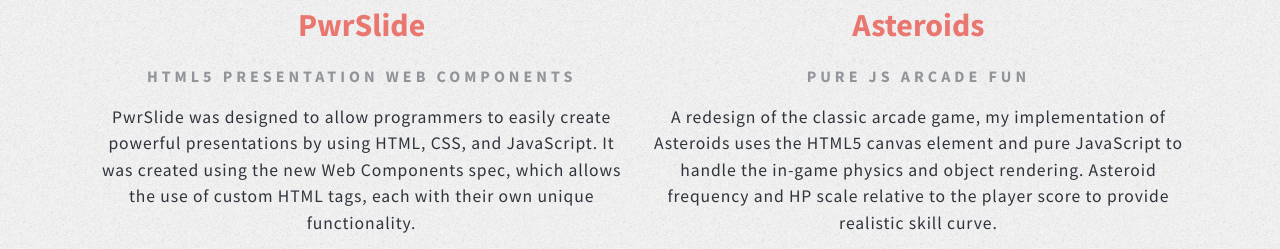
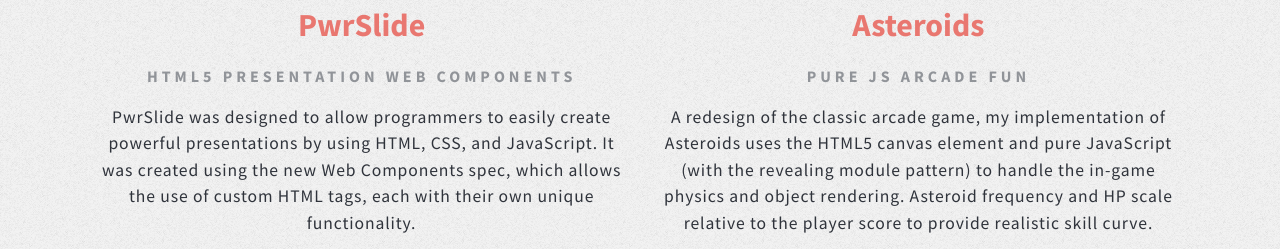
Before and after one commit to wvandaal/wvandaal.github.io, a plain HTML site: page index.html in a window 1280 px wide. Shown: the part 2060-2309 px from the top of the page. Drawn offline with nearby package versions, Linux system fonts and the light colour scheme.

```diff
--- a/index.html
+++ b/index.html
@@ -107,7 +107,7 @@
 						<span class="byline">Pure JS Arcade Fun</span>
 					</header>
 					<p class="details">
-						A redesign of the classic arcade game, my implementation of Asteroids uses the HTML5 canvas element and pure JavaScript to handle the in-game physics and object rendering. Asteroid frequency and HP scale relative to the player score to provide realistic skill curve.
+						A redesign of the classic arcade game, my implementation of Asteroids uses the HTML5 canvas element and pure JavaScript (with the revealing module pattern) to handle the in-game physics and object rendering. Asteroid frequency and HP scale relative to the player score to provide realistic skill curve.
 					</p>
 					<nav class="project-links">
 						<a class="demo" href="#"><i class="icon-beaker"></i></a>
```
